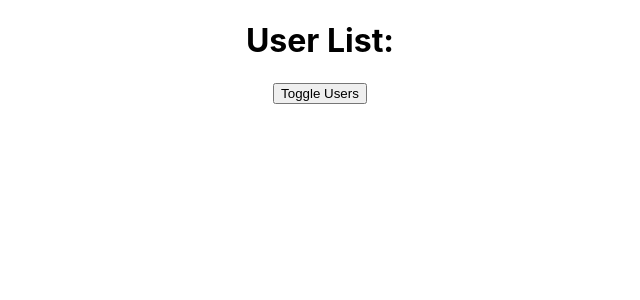
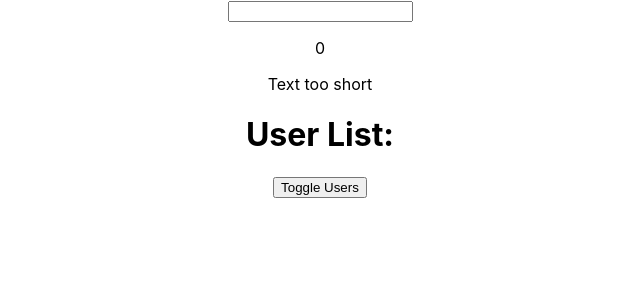
Before and after one commit to DawidSzpener/Burger, a React (Create React App) app: page / in a window 1280 px wide. Shown: the top 300 px of the page, without its empty margins (320-960 px from the left). Built offline with nearby package versions, Linux system fonts and the light colour scheme.

Commit message:
practice: exercise solution attempt 1

```diff
--- a/src/App.js
+++ b/src/App.js
@@ -1,6 +1,8 @@
 import React, { Component } from 'react';
 import './App.css';
 import User from './components/User'
+import Validation from './components/Validation'
+import Char from './components/Char'
 
 class App extends Component {
   state = {
@@ -9,7 +11,8 @@ class App extends Component {
       { id: 'S', name: "Seba" },
       { id: 'M', name: "Marek" }
     ],
-    usersToggle: false
+    usersToggle: false,
+    inputText: ""
   }
 
   tyranozaurosHandler = () => {
@@ -54,6 +57,19 @@ class App extends Component {
     })
   }
 
+  inputChangeHandler = (event) => {
+    this.setState({
+      inputText: event.target.value
+    })
+  }
+
+  letterRemovalHandler = (index) => {
+    const text = this.state.inputText.split('')
+    text.splice(index, 1)
+    const newText = text.join('')
+    this.setState({ inputText: newText})
+  }
+
   render() {
 
     let users = null
@@ -72,8 +88,21 @@ class App extends Component {
       </div>)
     }
 
+    const charList = this.state.inputText.split('').map((char, index) => {
+      return (
+        <Char
+          letter={char}
+          key={index}
+          delete={() => this.letterRemovalHandler(index)}/>
+      )
+    })
+
     return (
       <div className="App">
+        <input type="text" onChange={this.inputChangeHandler}/>
+        <p>{this.state.inputText.length}</p>
+        <Validation text={this.state.inputText.length}/>
+        {charList}
         <h1>User List:</h1>
         <button onClick={this.toggleUsersHandler}>Toggle Users</button>
         {users}
--- /dev/null
+++ b/src/components/Char.js
@@ -0,0 +1,13 @@
+import React from 'react'
+import '../style/Char.css'
+
+const Char = (props) => {
+
+  return (
+    <div className="Char">
+      <p onClick={props.delete}>{props.letter}</p>
+    </div>
+  )
+}
+
+export default Char
--- /dev/null
+++ b/src/components/Validation.js
@@ -0,0 +1,11 @@
+import React from 'react'
+
+const Validation = (props) => {
+  return (
+    <div>
+      <p>{props.text < 5 ? "Text too short" : "Text too long"}</p>
+    </div>
+  )
+}
+
+export default Validation
--- /dev/null
+++ b/src/style/Char.css
@@ -0,0 +1,7 @@
+.Char {
+  display: inline-block;
+  padding: 16px;
+  text-align: center;
+  margin: 16px;
+  border: 1px solid black
+}
```
